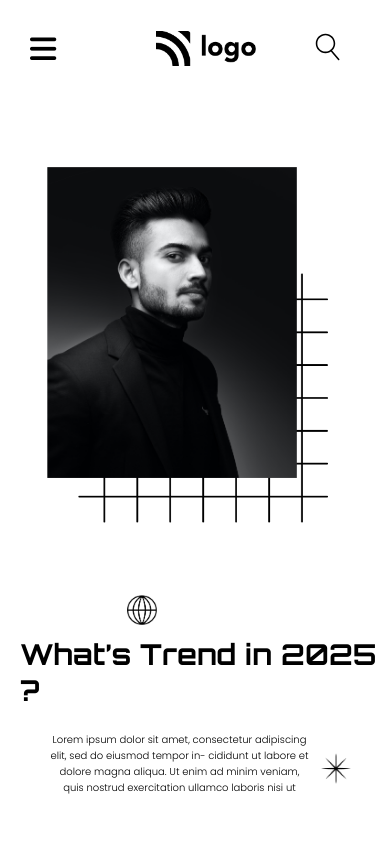
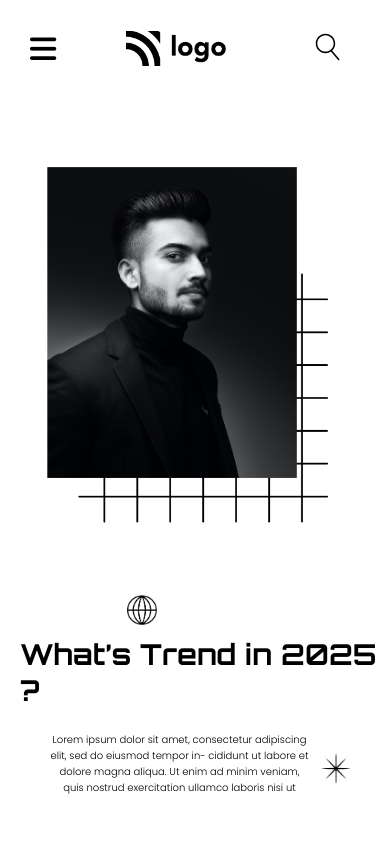
Before and after one commit to RenusreeMadhavarapu/Street-Style-Home-Page, a website: page index.html in a window 390 px wide. Shown: the top 844 px of the page. Drawn offline with Linux system fonts and the light colour scheme.

Commit message:
three commit

```diff
--- a/style.css
+++ b/style.css
@@ -131,6 +131,14 @@ div.menu {
 
     img[alt="brand-logo"]{
         margin-left:100px;
+    }
+
+}
+
+@media (max-width:450px){
+
+    img[alt="brand-logo"]{
+        margin-left:70px;
     }
 
 }
```
